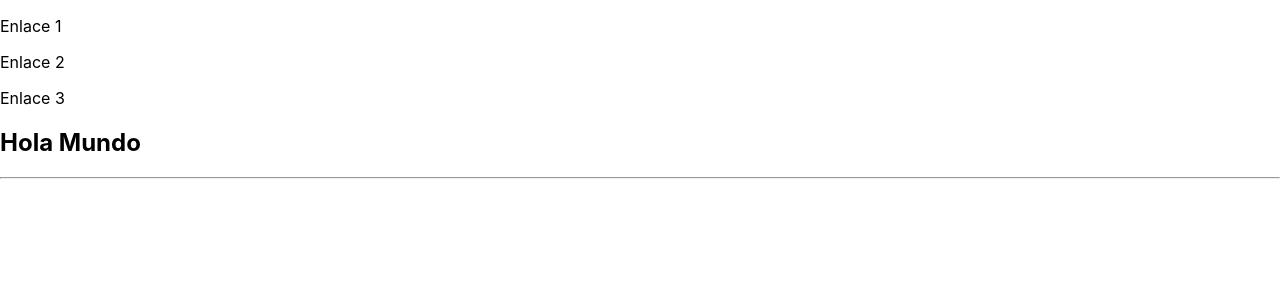
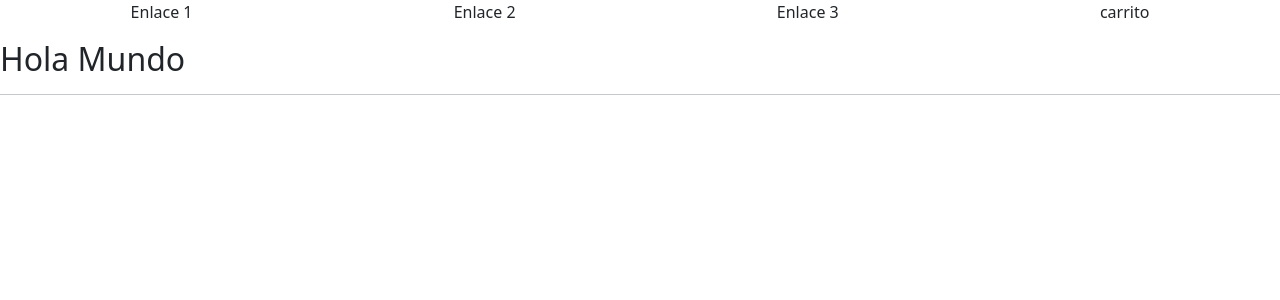
Before and after one commit to Lauta95/react-coder, a React (Create React App) app: page / in a window 1280 px wide. Shown: the top 300 px of the page. Built offline with nearby package versions, Linux system fonts and the light colour scheme.

Commit message:
se agrega un cartwidget en el navbar, un componente adentro de un componente

```diff
--- a/package.json
+++ b/package.json
@@ -6,6 +6,7 @@
     "@testing-library/jest-dom": "^5.16.5",
     "@testing-library/react": "^13.4.0",
     "@testing-library/user-event": "^13.5.0",
+    "bootstrap": "^5.2.3",
     "react": "^18.2.0",
     "react-dom": "^18.2.0",
     "react-scripts": "5.0.1",
--- a/src/App.js
+++ b/src/App.js
@@ -1,3 +1,5 @@
+import 'bootstrap/dist/css/bootstrap.css';
+import 'bootstrap/dist/js/bootstrap.bundle.min.js';
 import { ItemListContainer } from './components/ItemListContainer/ItemListContainer';
 import { NavBar } from './components/NavBar/NavBar';
 
--- /dev/null
+++ b/src/components/CartWidget/CartWidget.jsx
@@ -0,0 +1,7 @@
+import React from 'react'
+
+export const CartWidget = () => {
+  return (
+    <div>carrito</div>
+  )
+}
--- a/src/components/NavBar/NavBar.jsx
+++ b/src/components/NavBar/NavBar.jsx
@@ -1,11 +1,15 @@
 import React from 'react'
+import './navbar.css'
+import { CartWidget } from '../CartWidget/CartWidget'
+
 
 export const NavBar = () => {
   return (
-    <div>
+    <div className='menu'>
         <p>Enlace 1</p>
         <p>Enlace 2</p>
         <p>Enlace 3</p>
+        <CartWidget/>
     </div>
   )
 }
--- /dev/null
+++ b/src/components/NavBar/navbar.css
@@ -0,0 +1,4 @@
+.menu {
+    display: flex;
+    justify-content: space-around;
+}
```
Also changed, not shown: 1 other file (tests, documents, lock files or other folders).
